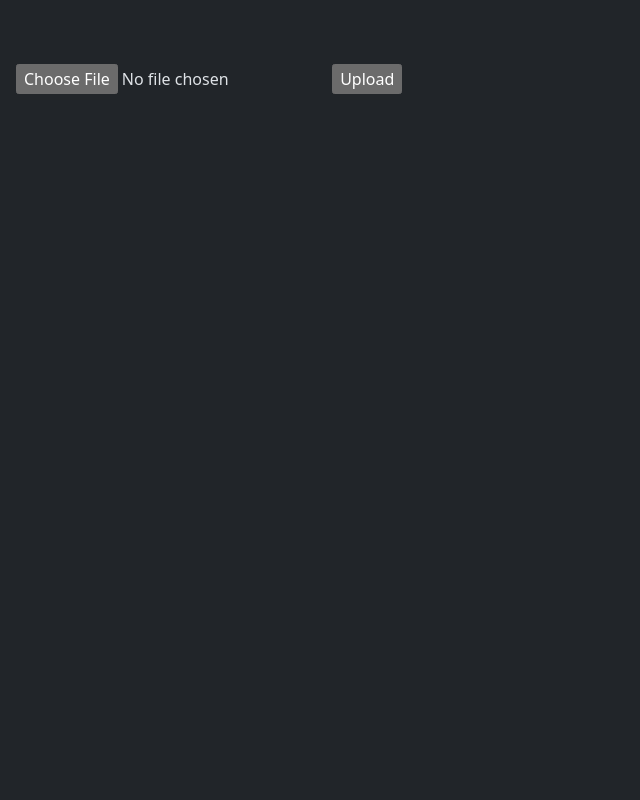
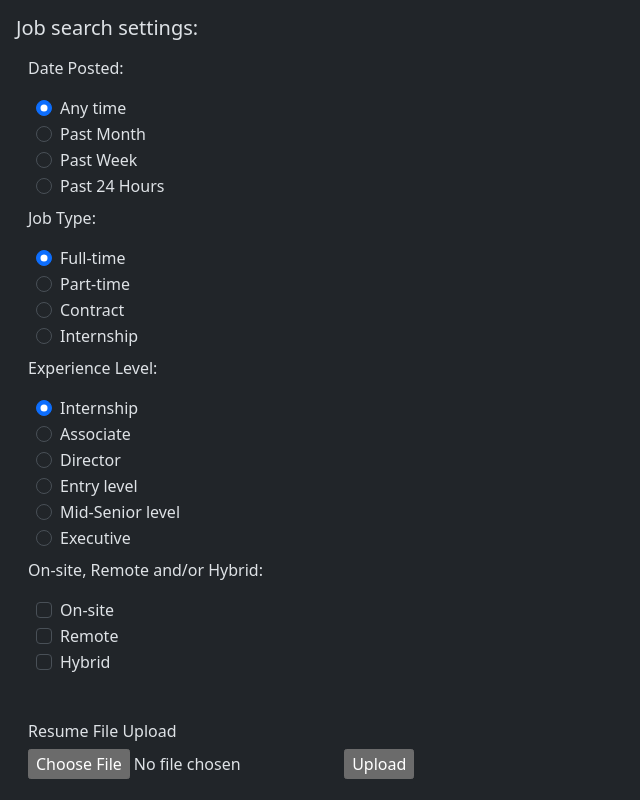
Before and after one commit to jcoop32/job-finder-py, a Flask app: page / in a window 1280 px wide. Shown: the whole page, without its empty margins (0-640 px from the left). Run offline with Flask 3, Linux system fonts and the light colour scheme.

Commit message:
added option to choose job search filter settings

```diff
--- a/api/gemini.py
+++ b/api/gemini.py
@@ -3,6 +3,7 @@ from dotenv import load_dotenv
 import os
 import json
 from gemini_prompts.resume_analysis_prompt import prompt as resume_analysis_prompt
+from gemini_prompts.job_match_prompt import prompt as job_match_prompt
 
 from schemas.resume_analysis_schema import ResumeAnalysis
 from schemas.job_api_schema import JobPosting
@@ -15,8 +16,6 @@ genai.configure(api_key=os.getenv("GEMINI_API_KEY"))
 model = genai.GenerativeModel(
     model_name="gemini-1.5-flash",
 )
-
-job_match_prompt = "With this JSON of these jobs, return me an array with all the jobs with the best match with the given resume."
 
 
 def get_summary_of_resume(resume_filename):
@@ -38,12 +37,13 @@ def get_summary_of_resume(resume_filename):
 
 
 # find good matching jobs with gemini api
-def matched_jobs(resume_filename, jobs):
+def matched_jobs(resume_filename, jobs: list[JobPosting]):
     print("in filtered jobs func")
     resume = genai.upload_file(f"resume_uploads/{resume_filename}")
     response = model.generate_content(
         [
-            f"For each element of jobs in this array: {jobs}, find the jobs that are matches to this resume and remove the ones that are not matches. Use the resume's job title, possible job titles, skills, and experience to make your decision. Make sure each job follows the response_schema given.",
+            job_match_prompt,
+            jobs,
             resume,
         ],
         generation_config=genai.GenerationConfig(
--- a/app.py
+++ b/app.py
@@ -10,16 +10,29 @@ app.config["UPLOAD_FOLDER"] = "resume_uploads"
 
 filename = ""
 outer_jobs = []
+datePosted = ""
+jobType = ""
+experienceLevel = ""
+onSiteRemote = ""
 
 
 @app.route("/", methods=["POST", "GET"])
 def index():
     if request.method == "POST":
+        global datePosted
+        datePosted = request.form.get("datePosted")
+        global jobType
+        jobType = request.form.get("jobType")
+        global experienceLevel
+        experienceLevel = request.form.get("experienceLevel")
+        global onSiteRemote
+        onSiteRemote = request.form.getlist("onSiteRemote")
         file = request.files["file"]
         if file:
             global filename
             filename = file.filename
             file.save(os.path.join(app.config["UPLOAD_FOLDER"], filename))
+
             return redirect(
                 url_for("ai"),
             )
@@ -29,11 +42,14 @@ def index():
 
 @app.route("/ai")
 def ai():
+    print(f"{datePosted}\n{jobType}\n{experienceLevel}\n{onSiteRemote}")
     data, location, skills = get_summary_of_resume(filename)
     # location_id = get_linkedin_location(location)
-    jobs = search_for_jobs_without_location(skills)
-    global outer_jobs
-    outer_jobs = jobs
+    jobs = search_for_jobs_without_location(
+        skills, datePosted, jobType, experienceLevel, onSiteRemote
+    )
+    # global outer_jobs
+    # outer_jobs = jobs
     # test_prompt = matched_jobs(filename, jobs)
     # print(test_prompt)
     return render_template(
--- /dev/null
+++ b/templates/components/datePosted.html
@@ -0,0 +1,49 @@
+{% macro datePostedRadio() -%}
+<p class="mt-2">Date Posted:</p>
+<!-- anytime -->
+<div class="form-check mx-2">
+  <input
+    class="form-check-input"
+    type="radio"
+    name="datePosted"
+    id="datePosted-anytime"
+    checked
+    value="anyTime"
+  />
+  <label class="form-check-label" for="datePosted-anytime">Any time</label>
+</div>
+<!-- pastmonth -->
+<div class="form-check mx-2">
+  <input
+    class="form-check-input"
+    type="radio"
+    name="datePosted"
+    id="datePosted-month"
+    value="pastMonth"
+  />
+  <label class="form-check-label" for="datePosted-month"> Past Month </label>
+</div>
+<!-- past week -->
+<div class="form-check mx-2">
+  <input
+    class="form-check-input"
+    type="radio"
+    name="datePosted"
+    id="datePosted-week"
+    value="pastWeek"
+  />
+  <label class="form-check-label" for="datePosted-week"> Past Week </label>
+</div>
+<!-- past 24 hours -->
+<div class="form-check mx-2">
+  <input
+    class="form-check-input"
+    type="radio"
+    name="datePosted"
+    id="datePosted-24hrs"
+    value="past24Hours"
+  />
+  <label class="form-check-label" for="datePosted-24hrs"> Past 24 Hours </label>
+</div>
+<!-- end date posted radios -->
+{%- endmacro %}
--- /dev/null
+++ b/templates/components/experienceLevel.html
@@ -0,0 +1,82 @@
+{% macro experienceLevelRadio() -%}
+<p class="mt-2">Experience Level:</p>
+<!-- internship -->
+<div class="form-check mx-2">
+  <input
+    class="form-check-input"
+    type="radio"
+    name="experienceLevel"
+    id="experienceLevel-internship"
+    checked
+    value="internship"
+  />
+  <label class="form-check-label" for="experienceLevel-internship"
+    >Internship</label
+  >
+</div>
+<!-- associate -->
+<div class="form-check mx-2">
+  <input
+    class="form-check-input"
+    type="radio"
+    name="experienceLevel"
+    id="experienceLevel-associate"
+    value="associate"
+  />
+  <label class="form-check-label" for="experienceLevel-associate">
+    Associate
+  </label>
+</div>
+<!-- director -->
+<div class="form-check mx-2">
+  <input
+    class="form-check-input"
+    type="radio"
+    name="experienceLevel"
+    id="experienceLevel-director"
+    value="director"
+  />
+  <label class="form-check-label" for="experienceLevel-director">
+    Director
+  </label>
+</div>
+<!-- entryLevel -->
+<div class="form-check mx-2">
+  <input
+    class="form-check-input"
+    type="radio"
+    name="experienceLevel"
+    id="experienceLevel-entryLevel"
+    value="entryLevel"
+  />
+  <label class="form-check-label" for="experienceLevel-entryLevel">
+    Entry level
+  </label>
+</div>
+<!-- midSeniorLevel-->
+<div class="form-check mx-2">
+  <input
+    class="form-check-input"
+    type="radio"
+    name="experienceLevel"
+    id="experienceLevel-midSeniorLevel"
+    value="midSeniorLevel"
+  />
+  <label class="form-check-label" for="experienceLevel-midSeniorLevel">
+    Mid-Senior level
+  </label>
+</div>
+<!-- executive-->
+<div class="form-check mx-2">
+  <input
+    class="form-check-input"
+    type="radio"
+    name="experienceLevel"
+    id="experienceLevel-executive"
+    value="executive"
+  />
+  <label class="form-check-label" for="experienceLevel-executive">
+    Executive
+  </label>
+</div>
+{%- endmacro %}
--- /dev/null
+++ b/templates/components/jobType.html
@@ -0,0 +1,48 @@
+{% macro jobTypeRadio() -%}
+<p class="mt-2">Job Type:</p>
+<!-- fulltime -->
+<div class="form-check mx-2">
+  <input
+    class="form-check-input"
+    type="radio"
+    name="jobType"
+    id="jobType-fulltime"
+    checked
+    value="fullTime"
+  />
+  <label class="form-check-label" for="jobType-fulltime">Full-time</label>
+</div>
+<!-- partime -->
+<div class="form-check mx-2">
+  <input
+    class="form-check-input"
+    type="radio"
+    name="jobType"
+    id="jobType-parttime"
+    value="partTime"
+  />
+  <label class="form-check-label" for="jobType-parttime"> Part-time </label>
+</div>
+<!-- contract -->
+<div class="form-check mx-2">
+  <input
+    class="form-check-input"
+    type="radio"
+    name="jobType"
+    id="jobType-contract"
+    value="contract"
+  />
+  <label class="form-check-label" for="jobType-contract"> Contract </label>
+</div>
+<!-- internship -->
+<div class="form-check mx-2">
+  <input
+    class="form-check-input"
+    type="radio"
+    name="jobType"
+    id="jobType-internship"
+    value="internship"
+  />
+  <label class="form-check-label" for="jobType-internship"> Internship </label>
+</div>
+{%- endmacro %}
--- /dev/null
+++ b/templates/components/onSiteRemote.html
@@ -0,0 +1,36 @@
+{% macro onSiteRemoteRadio() -%}
+<!-- onSite -->
+<p class="mt-2">On-site, Remote and/or Hybrid:</p>
+<div class="form-check mx-2">
+  <input
+    class="form-check-input"
+    type="checkbox"
+    name="onSiteRemote"
+    id="onSiteRemote-onSite"
+    value="onSite"
+  />
+  <label class="form-check-label" for="onSiteRemote-onSite">On-site</label>
+</div>
+<!-- remote -->
+<div class="form-check mx-2">
+  <input
+    class="form-check-input"
+    type="checkbox"
+    name="onSiteRemote"
+    id="onSiteRemote-remote"
+    value="remote"
+  />
+  <label class="form-check-label" for="onSiteRemote-remote"> Remote </label>
+</div>
+<!-- hybrid -->
+<div class="form-check mx-2">
+  <input
+    class="form-check-input"
+    type="checkbox"
+    name="onSiteRemote"
+    id="onSiteRemote-hybrid"
+    value="hybrid"
+  />
+  <label class="form-check-label" for="onSiteRemote-hybrid"> Hybrid </label>
+</div>
+{%- endmacro %}
--- a/templates/index.html
+++ b/templates/index.html
@@ -1,3 +1,7 @@
+{% import './components/datePosted.html' as datePosted%} {% import
+'./components/jobType.html' as jobType%} {% import
+'./components/experienceLevel.html' as experienceLevel%} {% import
+'./components/onSiteRemote.html' as onSiteRemote%}
 <!DOCTYPE html>
 <html lang="en" data-bs-theme="dark">
   <head>
@@ -12,35 +16,22 @@
     <title>Home</title>
   </head>
   <body class="p-3 d-flex row justify-content-center">
-    <!-- <div class="container row d-flex justify-content-center">
-      <div class="form-check">
-        <input
-          class="form-check-input"
-          type="radio"
-          name="flexRadioDefault"
-          id="flexRadioDefault1"
-        />
-        <label class="form-check-label" for="flexRadioDefault1">
-          Default radio
-        </label>
-      </div>
-      <div class="form-check">
-        <input
-          class="form-check-input"
-          type="radio"
-          name="flexRadioDefault"
-          id="flexRadioDefault2"
-          checked
-        />
-        <label class="form-check-label" for="flexRadioDefault2">
-          Default checked radio
-        </label>
-      </div>
-    </div> -->
-    <div class="container mt-5">
+    <h5>Job search settings:</h5>
+    <div class="container d-flex row justify-content-start mx-3">
       <form method="POST" enctype="multipart/form-data">
-        <input type="file" name="file" />
-        <input type="submit" value="Upload" />
+        <!-- datePosted -->
+        {{ datePosted.datePostedRadio() }}
+        <!-- jobType -->
+        {{ jobType.jobTypeRadio() }}
+        <!-- experienceLevel -->
+        {{ experienceLevel.experienceLevelRadio() }}
+        <!-- onSiteRemote -->
+        {{ onSiteRemote.onSiteRemoteRadio() }}
+        <div class="mt-5">
+          <h6>Resume File Upload</h6>
+          <input type="file" name="file" />
+          <input type="submit" value="Upload" />
+        </div>
       </form>
     </div>
   </body>
```
Also changed, not shown: api/job_search.py (+46 -33 lines), gemini_prompts/job_match_prompt.py (+26 -1 lines).
